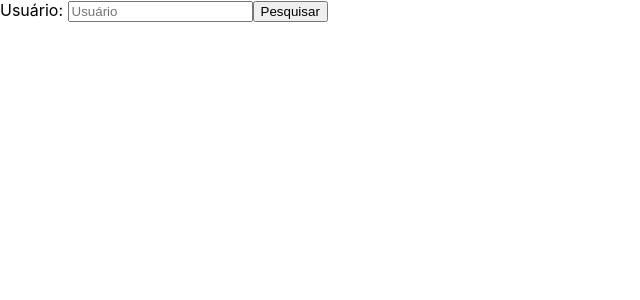
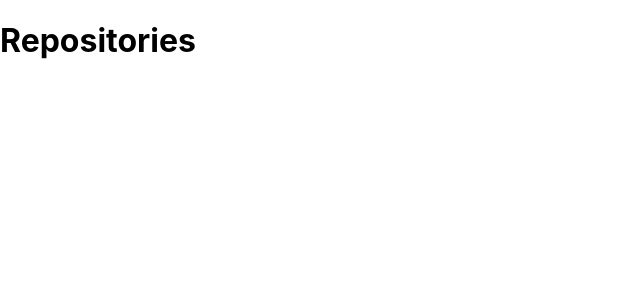
Before and after one commit to Matheus-Rodrigues-EC/React, a React (Create React App) app in the folder gamagit/: page /repositories in a window 1280 px wide. Shown: the top 300 px of the page, without its empty margins (0-640 px from the left). Built offline with nearby package versions, Linux system fonts and the light colour scheme.

Commit message:
Adição do arquivo Home
Adição do arquivo Home,  e manutenção nas roas da aplicação

```diff
--- a/gamagit/src/App.js
+++ b/gamagit/src/App.js
@@ -1,23 +1,9 @@
-import React, { useState } from 'react';
-import Axios from 'axios';
-import axios from 'axios';
+import React from 'react';
+import Routes from './routes';
 
-function App(props) {
-  const [ usuario, setUsuario] = useState('');
-
-  function handlePesquisa(){
-    axios.get(`https://api.github.com/users/${usuario}/repos`).then(response => console.log(response.data));
-  }
-
+function App() {
   return (
-    // O atributo onChage captura qualquer alteração no input
-    <>
-    <label for="userImput">Usuário: </label>
-    <input placeholder="Usuário" className="usuarioInput" value={usuario} onChange={e => setUsuario(e.target.value)}/>
-    <button type="button" onClick={handlePesquisa}>Pesquisar</button>
-    </>
-
-  )
+    <Routes />
+  );
 }
-
 export default App;
--- /dev/null
+++ b/gamagit/src/Home.js
@@ -0,0 +1,23 @@
+import React, { useState } from 'react';
+import Axios from 'axios';
+import axios from 'axios';
+
+function App(props) {
+  const [ usuario, setUsuario] = useState('');
+
+  function handlePesquisa(){
+    axios.get(`https://api.github.com/users/${usuario}/repos`).then(response => console.log(response.data));
+  }
+
+  return (
+    // O atributo onChage captura qualquer alteração no input
+    <>
+    <label for="userImput">Usuário: </label>
+    <input placeholder="Usuário" className="usuarioInput" value={usuario} onChange={e => setUsuario(e.target.value)}/>
+    <button type="button" onClick={handlePesquisa}>Pesquisar</button>
+    </>
+
+  )
+}
+
+export default App;
--- a/gamagit/src/Repositories.js
+++ b/gamagit/src/Repositories.js
@@ -1,9 +1,7 @@
 import React from 'react';
 
-function Repositories() {
+export default function Repositories() {
     return(
         <h1>Repositories</h1>
-    )
+    );
 }
-
-export default Repositories;
--- a/gamagit/src/routes.js
+++ b/gamagit/src/routes.js
@@ -1,12 +1,14 @@
 import React from 'react';
 import { Switch, Route, BrowserRouter } from 'react-router-dom';
 import Repositories from './Repositories';
+import Home from './Home';
 
 export default function routes() {
     return(
         <BrowserRouter>
             <switch>
-                <Route path='./repositories' component={Repositories}/>
+                <Route path='/' exact component={Home} />
+                <Route path='/repositories' component={Repositories} />
             </switch>
         </BrowserRouter>
 
```
